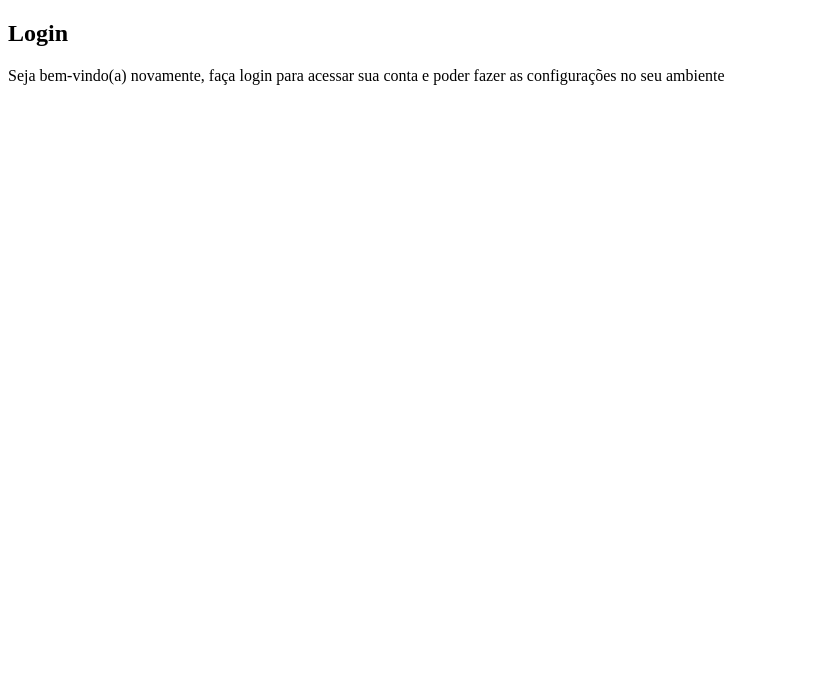
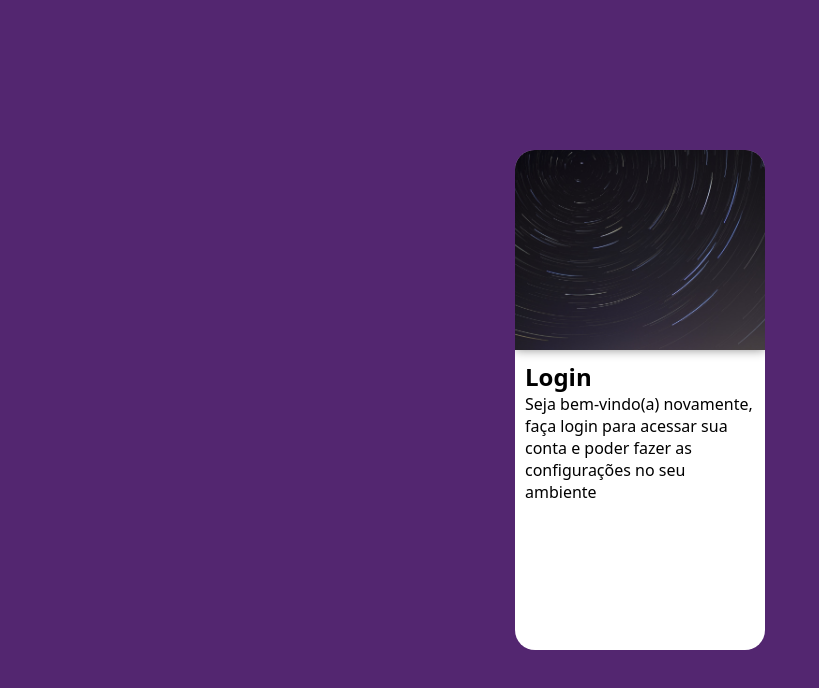
Before and after one commit to LeonardoPePo/projeto-login, a plain HTML site: page index.html in a window 1280 px wide. Shown: the whole page, without its empty margins (0-819 px from the left). Drawn offline with Linux system fonts and the light colour scheme.

Commit message:
Update style.css

```diff
--- a/estilos/style.css
+++ b/estilos/style.css
@@ -5,3 +5,54 @@
     Verde: #49a09d
     Lilás: #5f2c82
 */
+
+*{
+    font-family: system-ui, -apple-system, BlinkMacSystemFont, 'Segoe UI', Roboto, Oxygen, Ubuntu, Cantarell, 'Open Sans', 'Helvetica Neue', sans-serif;
+    padding: 0px;
+    margin: 0px;
+    box-sizing: border-box;
+}
+
+::-webkit-scrollbar{
+    width: 0px;
+    height: 0px;
+}
+
+html, body{
+    background-color: #532670;
+    width: 100vw;
+    height: 100vh;
+}
+
+main{
+    position: relative;
+    height: 100vh;
+    width: 100vw;
+}
+
+section#login{
+    background-color: white;
+    width: 250px;
+    height: 500px;
+    border-radius: 20px;
+    overflow: hidden;
+
+    position: absolute;
+    top: 50%;
+    left: 50%;
+    transform: translate(-50%, -50%);
+}
+
+section#login > div#imagem{
+    background: #532670 url(../imagens/espiral.jpg) no-repeat;
+    height: 200px;
+    background-size: cover;
+    background-position: center center;
+    box-shadow: 0px 0px 10px rgba(0, 0, 0, 0.445);
+    display: block;
+}
+
+section#login > div#formulario{
+    padding: 10px;
+    display: block;
+}
```
